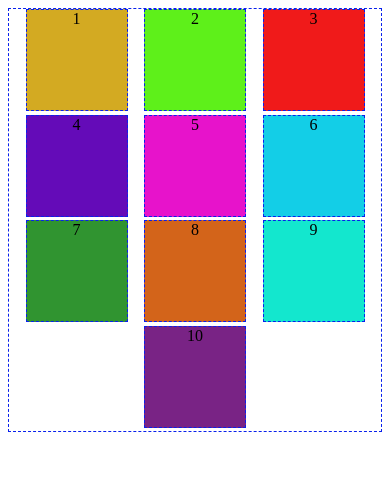
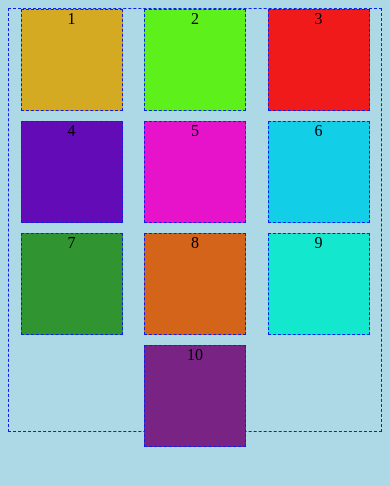
Before and after one commit to Souhailimohamed/project2, a plain HTML site: page page3.html in a window 390 px wide. Drawn offline with Linux system fonts and the light colour scheme.

Commit message:
css changing

```diff
--- a/page3.html
+++ b/page3.html
@@ -6,6 +6,12 @@
     <title>Document</title>
     <style>
 
+        @media (max-width: 600px) {
+            body{
+                background-color: lightblue;
+            }
+        }
+
 
          .container {
             height: 50vh;
@@ -13,6 +19,8 @@
             display: flex;
             flex-wrap:wrap;
             justify-content:space-evenly;
+            align-items: flex-start;
+            gap: 10px;
 
         }
         .container div {
```
